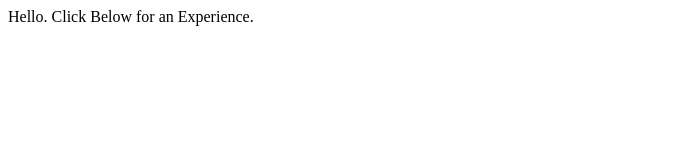
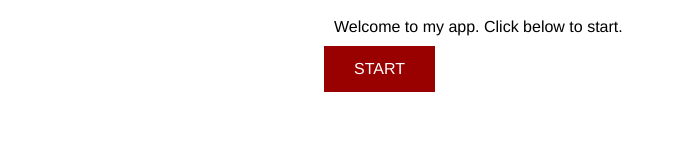
Before and after one commit to hacklabes/HackNights_API_Trigger, a website: page front-end/login.html in a window 1280 px wide. Shown: the whole page, without its empty margins (0-677 px from the left). Drawn offline with Linux system fonts and the light colour scheme.

Commit message:
adds app start button

```diff
--- a/front-end/login.html
+++ b/front-end/login.html
@@ -1,10 +1,42 @@
 <html>
 <head>
-  <meta charset="UTF-8">
+    <meta charset="UTF-8">
+    <title>Trigger App Twitter Login</title>
+    <style media="screen" type="text/css">
+        #container {
+            font-family: "Helvetica Neue";
+            margin: auto;
+            width:50%;
+        }
+        #introtext {
+            padding:10px;
+        }
+        #login a {
+            color: #fff;
+            text-decoration: none;
+        }
+        .button {
+            margin: auto;
+            position: relative;
+            text-align: center;
+            display: inline-block;
+            padding: 14px 30px 14px 30px;
+            background-color: #990000;
+            border-color: #660000;
+            color: #FFFFFF;
+            transition: background-color 300ms ease-out;
+        }
+        .button:hover, .button:focus {
+            background-color: #C80000;
+            color: #FFFFFF;
+        }
+    </style>
 </head>
 
 <body>
-	<div id='myCanvas'></div>
-    <p>Hello. Click Below for an Experience.</p>
+    <div id="container">
+        <div id="introtext">Welcome to my app. Click below to start.</div>
+        <div id="login" class="button"><a href="connect">START</a></div>
+    </div>
 </body>
 </html>
```
